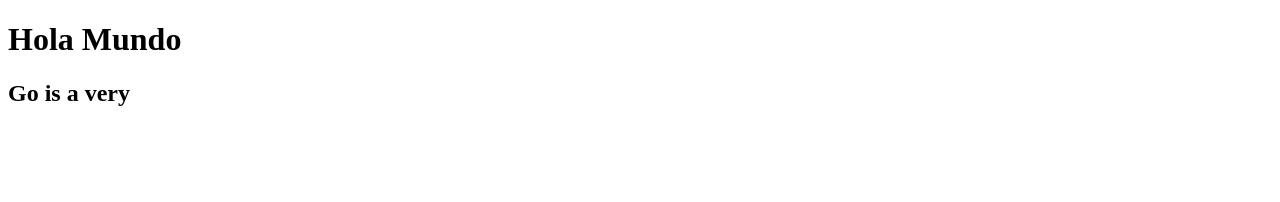
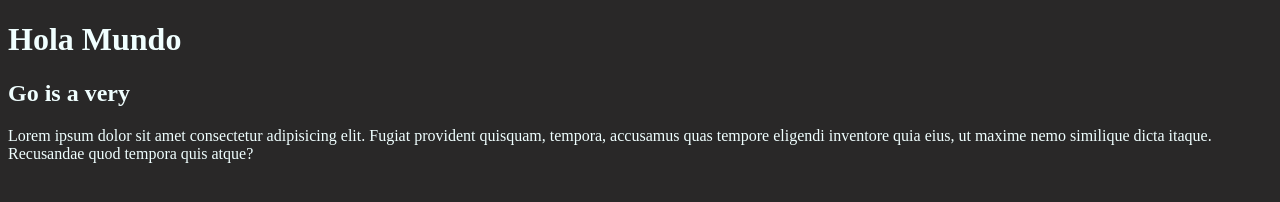
Before and after one commit to renpereiradx/Prueba-git, a plain HTML site: page index.html in a window 1280 px wide. Drawn offline with Linux system fonts and the light colour scheme.

Commit message:
Parrafo y color de fondo a la pagina

```diff
--- a/css/style.css
+++ b/css/style.css
@@ -1,3 +1,8 @@
 * {
     box-sizing: border-box;
 }
+
+body {
+    background-color: rgb(41, 40, 40);
+    color: azure;
+}
--- a/index.html
+++ b/index.html
@@ -10,5 +10,8 @@
 <body>
     <h1>Hola Mundo</h1>
     <h2>Go is a very</h2>
+    <p>
+        Lorem ipsum dolor sit amet consectetur adipisicing elit. Fugiat provident quisquam, tempora, accusamus quas tempore eligendi inventore quia eius, ut maxime nemo similique dicta itaque. Recusandae quod tempora quis atque?
+    </p>
 </body>
 </html>
```
